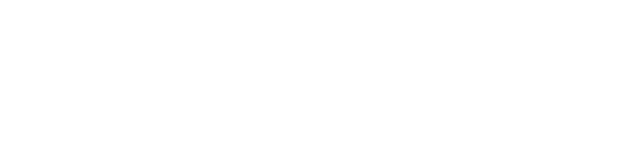
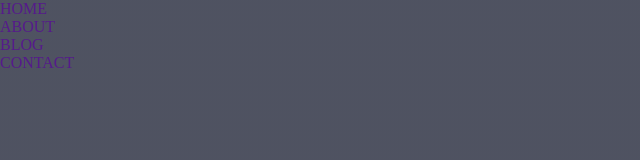
Before and after one commit to hpxxph/vetclinic_nmsk_, a plain HTML site: page index.html in a window 1280 px wide. Shown: the whole page, without its empty margins (0-640 px from the left). Drawn offline with Linux system fonts and the light colour scheme; files whose address does not match are found by name.

Commit message:
added some struct

```diff
--- a/index.html
+++ b/index.html
@@ -4,13 +4,28 @@
     <meta charset="UTF-8">
     <meta name="viewport" content="width=device-width, initial-scale=1.0">
     <link rel="stylesheet" href="styles/style.css">
-    <title>app</title>
+    <title>VetClinic-nmsk</title>
 </head>
 <body>
 
-    <header>
+    <div id="app">
 
-    </header>
+        <header class="header">
+            <nav class="nav">
+                <div class="nav-links">
+                    <ul>
+                        <li><a href="">HOME</a></li>
+                        <li><a href="">ABOUT</a></li>
+                        <li><a href="">BLOG</a></li>
+                        <li><a href="">CONTACT</a></li>
+                    </ul>
+                </div>
+            </nav>
+        </header>
+
+    </div>
+
+
 
 </body>
 </html>
--- a/styles/style.css
+++ b/styles/style.css
@@ -6,3 +6,21 @@
     padding: 0;
     box-sizing: border-box;
 }
+
+a {
+    text-decoration: none;
+}
+
+li {
+    list-style: none;
+}
+
+
+.header {
+    min-height: 100vh;
+    width: 100%;
+    background-image: linear-gradient(rgba(4,9,30,0.7),rgba(4,9,30,0.7)), url();
+    background-position: center;
+    background-size: cover;
+    position: relative;
+}
--- a/styles/variables.css
+++ b/styles/variables.css
@@ -2,5 +2,8 @@
 
     /* BG */
 
+    /* margin */
+
+    /* padding */
 
 }
```
Also changed, not shown: public/images/bg_font.jpeg (added), scripts/app.js (added).
